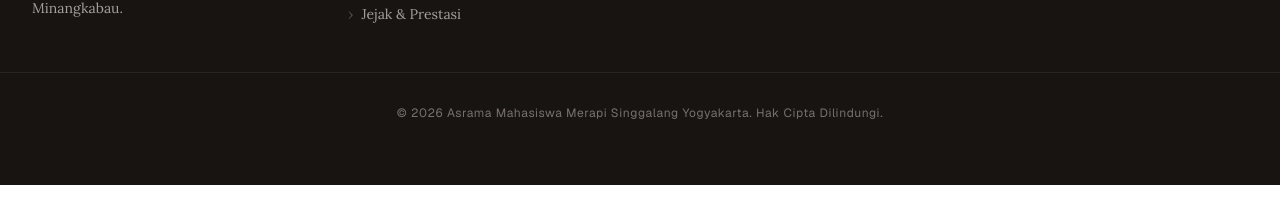
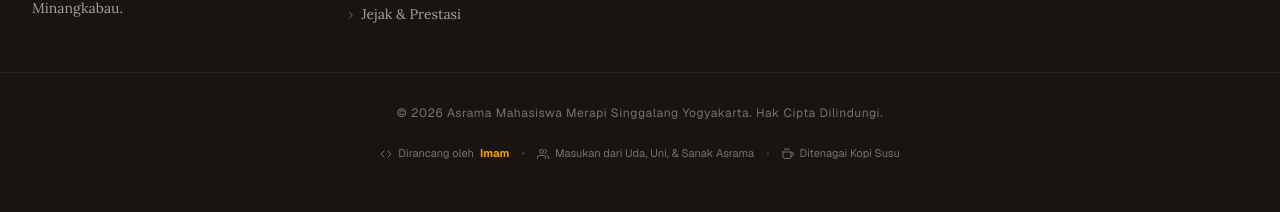
Before and after one commit to sekremersi-tech/asrama-mersi, a Next.js app: page /alumni in a window 1280 px wide. Shown: the part 2256-2468 px from the top of the page. Before the commit the page ends 2441 px from the top, so only its background shows below. Built offline with nearby package versions, Linux system fonts and the light colour scheme; no server answers; the database is empty; a web font is replaced by a local one.

Commit message:
Update layout.js

```diff
--- a/src/app/(public)/layout.js
+++ b/src/app/(public)/layout.js
@@ -268,8 +268,29 @@ export default function PublicLayout({ children }) {
 
           </div>
 
-          <div className="max-w-7xl mx-auto px-4 sm:px-6 lg:px-8 mt-12 pt-8 border-t border-stone-800 text-center relative z-10">
-            <p className="text-xs text-stone-500 font-sans tracking-wider">© {new Date().getFullYear()} Asrama Mahasiswa Merapi Singgalang Yogyakarta. Hak Cipta Dilindungi.</p>
+          <div className="max-w-7xl mx-auto px-4 sm:px-6 lg:px-8 mt-12 pt-8 border-t border-stone-800 flex flex-col items-center gap-4 relative z-10">
+            <p className="text-xs text-stone-500 font-sans tracking-wider text-center">
+              © {new Date().getFullYear()} Asrama Mahasiswa Merapi Singgalang Yogyakarta. Hak Cipta Dilindungi.
+            </p>
+
+            {/* KREDIT PEMBUAT WEBSITE */}
+            <div className="flex flex-col md:flex-row items-center justify-center gap-3 text-[11px] text-stone-500 font-sans mt-2">
+              <div className="flex items-center gap-1.5">
+                <svg width="12" height="12" viewBox="0 0 24 24" fill="none" stroke="currentColor" strokeWidth="2" strokeLinecap="round" strokeLinejoin="round"><polyline points="16 18 22 12 16 6"></polyline><polyline points="8 6 2 12 8 18"></polyline></svg>
+                <span>Dirancang oleh</span>
+                <a href="https://imam-portfolio-qb5g.vercel.app/" target="_blank" rel="noopener noreferrer" className="text-amber-500 hover:text-amber-400 font-bold transition-colors">Imam</a>
+              </div>
+              <span className="hidden md:block text-stone-700">•</span>
+              <div className="flex items-center gap-1.5">
+                <svg width="12" height="12" viewBox="0 0 24 24" fill="none" stroke="currentColor" strokeWidth="2" strokeLinecap="round" strokeLinejoin="round"><path d="M17 21v-2a4 4 0 0 0-4-4H5a4 4 0 0 0-4 4v2"></path><circle cx="9" cy="7" r="4"></circle><path d="M23 21v-2a4 4 0 0 0-3-3.87"></path><path d="M16 3.13a4 4 0 0 1 0 7.75"></path></svg>
+                <span>Masukan dari Uda, Uni, & Sanak Asrama</span>
+              </div>
+              <span className="hidden md:block text-stone-700">•</span>
+              <div className="flex items-center gap-1.5">
+                <svg width="12" height="12" viewBox="0 0 24 24" fill="none" stroke="currentColor" strokeWidth="2" strokeLinecap="round" strokeLinejoin="round"><path d="M18 8h1a4 4 0 0 1 0 8h-1"></path><path d="M2 8h16v9a4 4 0 0 1-4 4H6a4 4 0 0 1-4-4V8z"></path><line x1="6" y1="1" x2="6" y2="4"></line><line x1="10" y1="1" x2="10" y2="4"></line><line x1="14" y1="1" x2="14" y2="4"></line></svg>
+                <span>Ditenagai Kopi Susu</span>
+              </div>
+            </div>
           </div>
         </footer>
       )}
```
